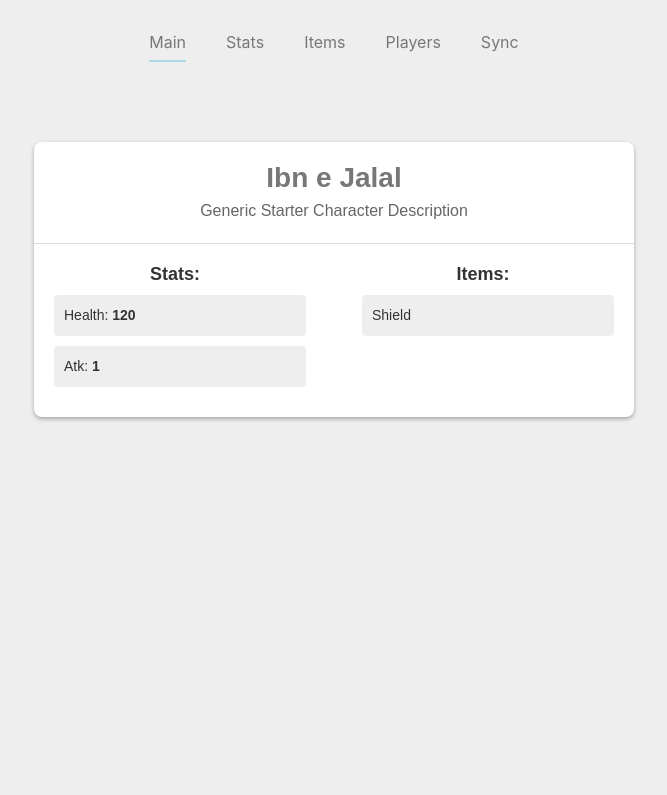
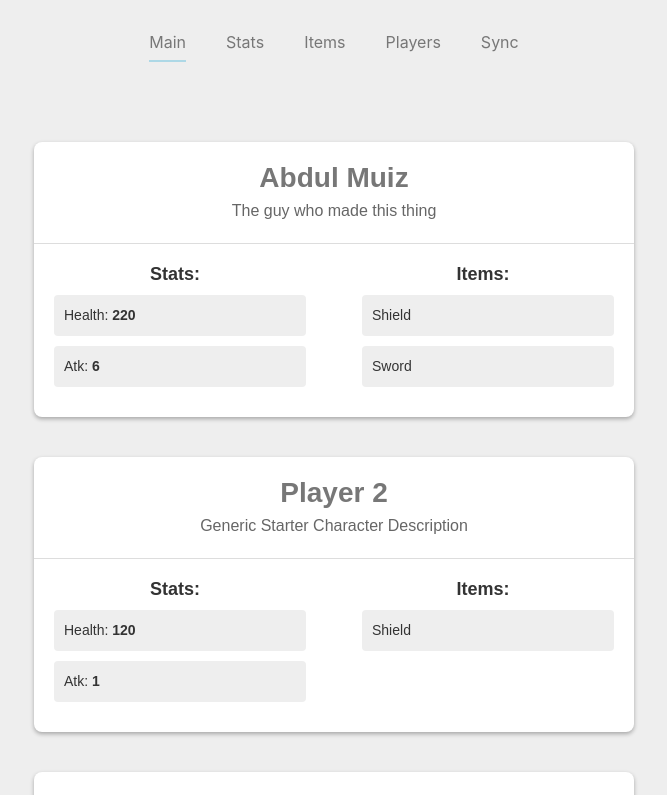
Before and after one commit to TorqueKill/notDnD-app, a Svelte app: page / in a window 1280 px wide. Shown: the top 795 px of the page, without its empty margins (306-973 px from the left). Built offline with nearby package versions, Linux system fonts and the light colour scheme; what simple-peer would draw is missing.

Commit message:
Update daddyStore.js

```diff
--- a/src/daddyStore.js
+++ b/src/daddyStore.js
@@ -79,7 +79,24 @@ let tempItem2 ={
 
 let tempPlayer1 = {
     id:1,
-    name:"Ibn e Jalal",
+    name:"Abdul Muiz",
+    desc:"The guy who made this thing",
+    stats:[{name:"Health",value:200,id:1},{name:"Atk",value:5,id:2}],
+    items:[{name:"Shield",id:2},{name:"Sword",id:1}]
+}
+
+let tempPlayer2 = {
+    id:1,
+    name:"Player 2",
+    desc:"Generic Starter Character Description",
+    stats:[{name:"Health",value:100,id:1},{name:"Atk",value:1,id:2}],
+    items:[{name:"Shield",id:2}]
+}
+
+
+let tempPlayer3 = {
+    id:1,
+    name:"Player 3",
     desc:"Generic Starter Character Description",
     stats:[{name:"Health",value:100,id:1},{name:"Atk",value:1,id:2}],
     items:[{name:"Shield",id:2}]
@@ -87,9 +104,10 @@ let tempPlayer1 = {
 
 
 
+
 const StatStore = writable(localStats || [tempStat1,tempStat2]);
 const ItemStore = writable(localItems || [tempItem1,tempItem2]);
-const PlayerStore = writable(localPlayers || [tempPlayer1]);
+const PlayerStore = writable(localPlayers || [tempPlayer1,tempPlayer2,tempPlayer3]);
 const Connection = writable({id:localID,isConnected:connected,peer:peer});
 
 
```
